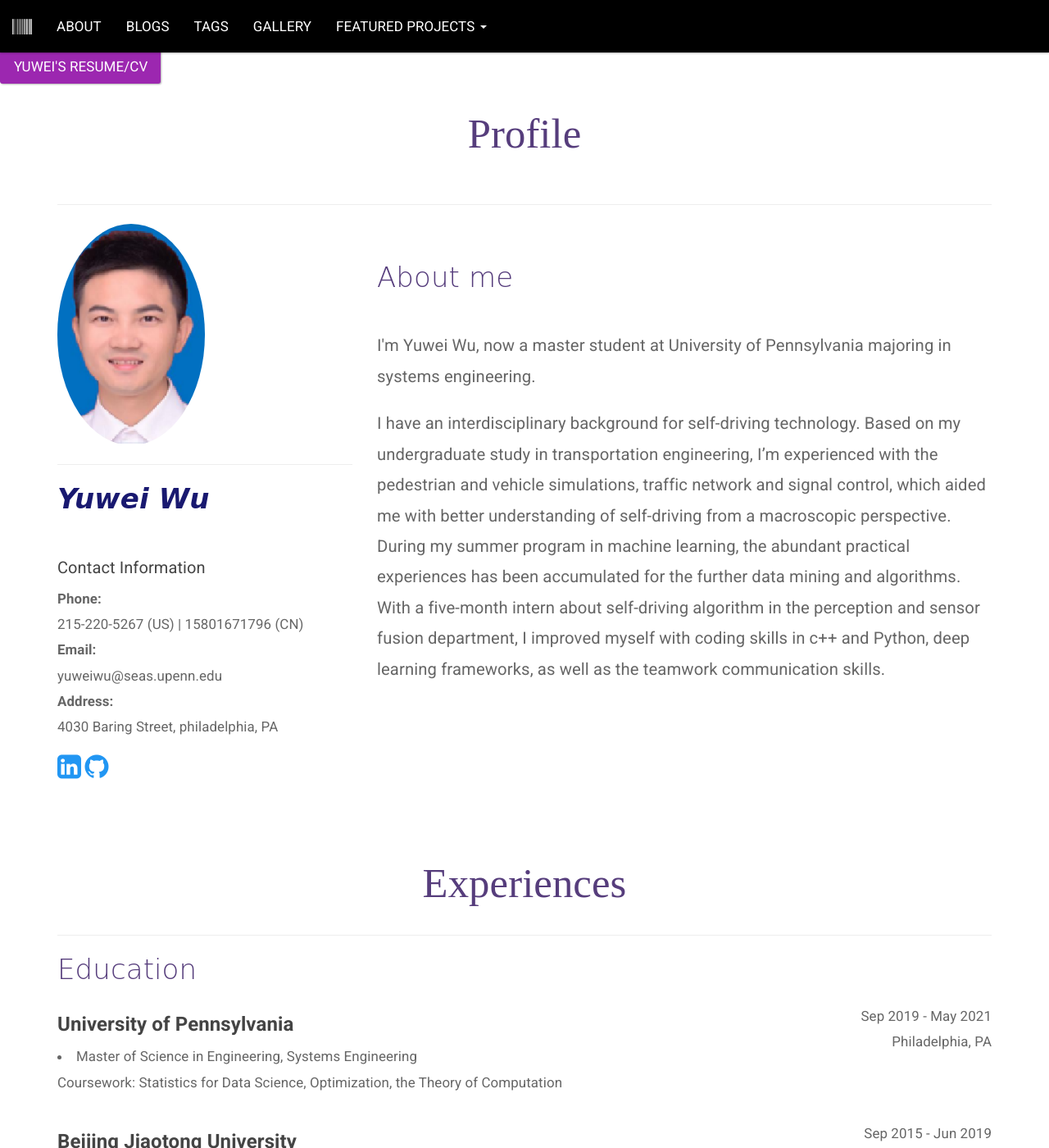
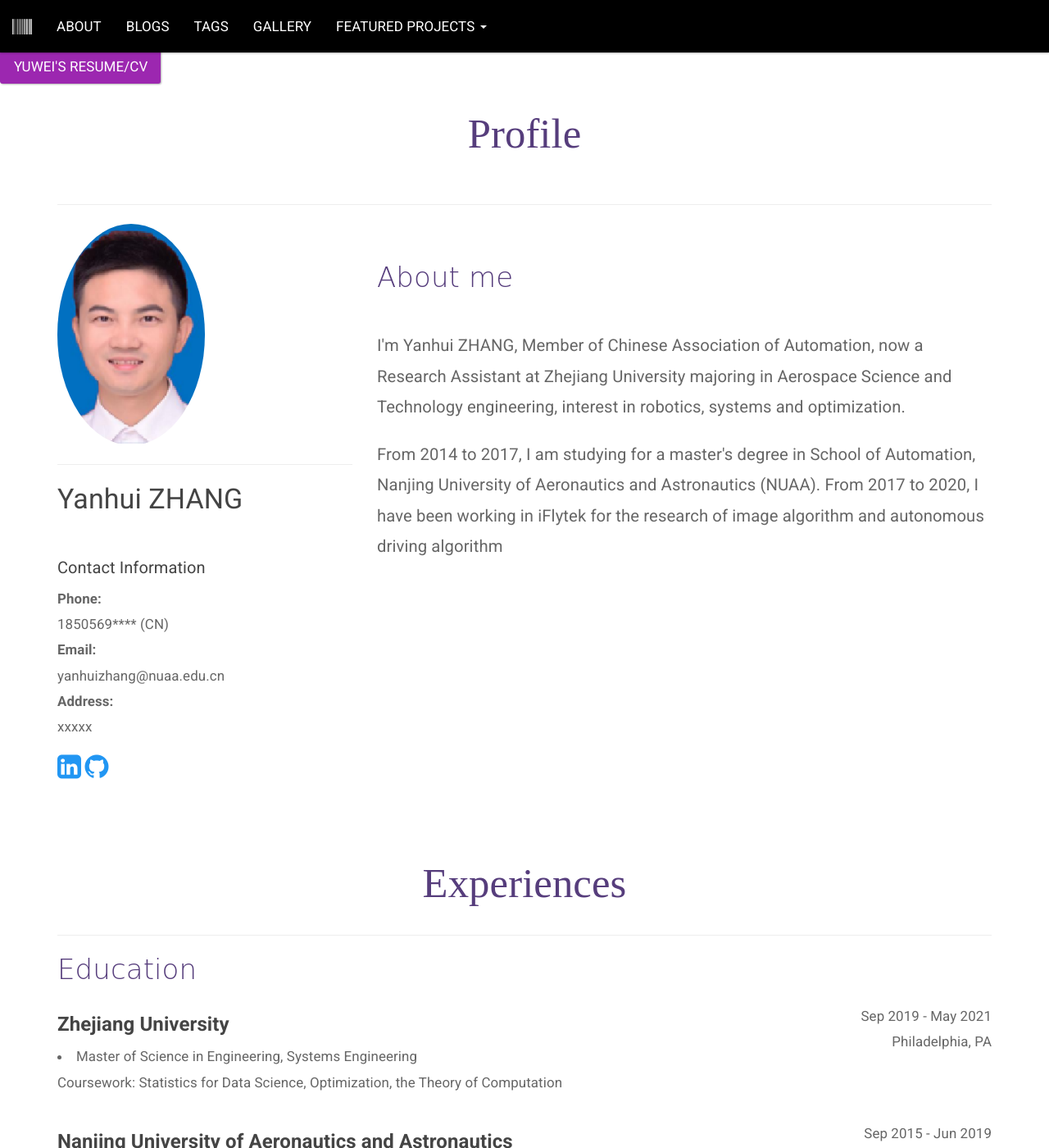
Before and after one commit to ayan1991/ayan1991.github.io, a Jekyll site: the page built from _pages/about.html, in a window 1280 px wide and 1400 px high. Shown: the whole window at 82% size. Built offline with Jekyll 4.4.1, drawn with Linux system fonts in a browser that asks for light colours; some of the changed text lies outside the part shown.

Commit message:
[Modify] 1.Add info

```diff
--- a/404.html
+++ b/404.html
@@ -5,5 +5,5 @@ permalink: 404.html
 ---
 
 <div>
-  <h1>404: Page not found</h1>
+  <h1>404: Oops! So sorry my friend! Page not found, you can connected me by anhuizhang91@gmail.com</h1>
 </div>
--- a/_config.yml
+++ b/_config.yml
@@ -1,30 +1,30 @@
 
 
-title: Hortensia
-name: Yuwei's Tech Blog
+title: Anhui ZHANG
+name: Yanhui ZHANG's Tech Blog
 description:
- I'm Yuwei Wu, now a master student at University of Pennsylvania majoring in systems engineering, interest in robotics, systems and optimization.
+ I'm Yanhui ZHANG, now a Research Assistant at Zhejiang University majoring in Aerospace Science and Technology engineering, interest in robotics, systems and optimization.
 baseurl: ""
-github_username:  yuwei-wu
+github_username:  anhui zhang
 
 baseurl: ""  # the subpath of your site, e.g. /blog
 
-author: Yuwei WU
-author_bio: I'm Yuwei Wu, now a master student at University of Pennsylvania majoring in systems engineering, interest in robotics, systems and optimization.
+author: Yanhui ZHANG
+author_bio:  I'm Yanhui ZHANG, now a Research Assistant at Zhejiang University majoring in Aerospace Science and Technology engineering, interest in aircraft, robotics, systems and optimization.
 
 
 # social links
-github_username:  yuwei-wu
-linkedin_username: yuweiwu-36343214a
+github_username:  Yanhui ZHANG
+linkedin_username: Yanhui ZHANG
 
 
 # wakatime username (coding activity)
-wakatime_username: yuwei-wu
+wakatime_username: Yanhui ZHANG
 
 
-formspree_email: yuweiwu20001@outlook.com
+formspree_email: anhuizhang91@gmail.com
 
-footer-text: Copyright (c) 2020  Yuwei Wu
+footer-text: Copyright (c) 2021  Yanhui ZHANG
 # jekyll-paginate configuration
 paginate: 10
 
@@ -41,6 +41,6 @@ exclude:
 include: ["_pages"]
 permalink: /posts/:title/
 excerpt_separator: <!--more-->
-author: http://www.linkedin.com/in/alainpham
+author: https://orcid.org/0000-0003-0306-9540
 
 host: 0.0.0.0
--- a/_pages/about.html
+++ b/_pages/about.html
@@ -65,7 +65,7 @@ permalink: /about/
 
 <body>
 
-<a class="btn btn-info btn-lg" href="/assets/CV-Yuwei Wu.pdf" style="">Yuwei's Resume/CV</a>
+<a class="btn btn-info btn-lg" href="/assets/CV-Yanhui ZHANG.pdf" style="">Yuwei's Resume/CV</a>
 
 
 <section id="Profile">
@@ -82,17 +82,17 @@ permalink: /about/
 
 				<div class="col-md-4 content-block" >
 					<div>
-						<img class="circular--squareP" src="/assets/images/profile2.jpg" alt="Yuwei Wu"/>
+						<img class="circular--squareP" src="/assets/images/profile2.jpg" alt="Yanhui ZHANG"/>
 						<hr class="m-y-1">
-						<h3 class = "yuwei-name"> Yuwei Wu </h3>
+						<h3 class = "Yanhui-name"> Yanhui ZHANG </h3>
 						<br/>
 						<h5>Contact Information</h5>
-						<p><strong>Phone:</strong><br/>215-220-5267 (US) | 15801671796 (CN) <br/>
-						<strong>Email:</strong><br/>yuweiwu@seas.upenn.edu<br/>
-						<strong>Address:</strong><br/>4030 Baring Street, philadelphia, PA</p>
+						<p><strong>Phone:</strong><br/> 1850569**** (CN) <br/>
+						<strong>Email:</strong><br/>yanhuizhang@nuaa.edu.cn<br/>
+						<strong>Address:</strong><br/>xxxxx</p>
 
-						<a href="https://www.linkedin.com/in/yuwei-wu-36343214a/" class="fa fa-linkedin-square", aria-hidden="true", style="font-size:200%" ></a>
-						<a href="https://github.com/yuwei-wu" class="fa fa-github", aria-hidden="true", style="font-size:200%"></a>
+						<a href="https://www.linkedin.com/in/" class="fa fa-linkedin-square", aria-hidden="true", style="font-size:200%" ></a>
+						<a href="https://github.com/anhuizhang" class="fa fa-github", aria-hidden="true", style="font-size:200%"></a>
 
 					</div>
 
@@ -104,15 +104,11 @@ permalink: /about/
 						<br/>
 						<h3 class="subtitle">About me</h3>
 						<br/>
-						<p class = "extra-roles">I'm Yuwei Wu, now a master student at University of Pennsylvania majoring in systems engineering.</p>
+						<p class = "extra-roles">I'm Yanhui ZHANG, Member of Chinese Association of Automation, now a Research Assistant at Zhejiang University majoring in Aerospace Science and Technology engineering, interest in robotics, systems and optimization.</p>
 
 						<p class = "extra-roles" >
-						I have an interdisciplinary background for self-driving technology.
-						Based on my undergraduate study in transportation engineering, I’m experienced with the pedestrian and vehicle simulations,
-						traffic network and signal control, which aided me with better understanding of self-driving from a macroscopic perspective.
-						During my summer program in machine learning, the abundant practical experiences has been accumulated for the further data mining and algorithms.
-						With a five-month intern about self-driving algorithm in the perception and sensor fusion department, I improved myself with coding skills in c++ and Python,
-						deep learning frameworks, as well as the teamwork communication skills.</p>
+							From 2014 to 2017, I am studying for a master's degree in School of Automation, Nanjing University of Aeronautics and Astronautics (NUAA).
+							From 2017 to 2020, I have been working in iFlytek for the research of image algorithm and autonomous driving algorithm</p>
 					</div>
 				</div>
 	        </div>
@@ -133,7 +129,7 @@ permalink: /about/
 
 				<div class="col-md-9">
 
-					<h4 class = "experience-title">University of Pennsylvania</h4>
+					<h4 class = "experience-title">Zhejiang University</h4>
 
 					<li>Master of Science in Engineering, Systems Engineering</li>
 					Coursework: Statistics for Data Science, Optimization, the Theory of Computation<br/>
@@ -148,7 +144,7 @@ permalink: /about/
             <br/>
 			<div class = "row">
 				<div class="col-md-9">
-					<h4 class = "experience-title">Beijing Jiaotong University</h4>
+					<h4 class = "experience-title">Nanjing University of Aeronautics and Astronautics</h4>
 
 					<li>Bachelor of Engineering, Transportation Engineering</li>
 					Coursework: C Programming, Operational Research, Management Information Systems<br/>
@@ -165,15 +161,15 @@ permalink: /about/
 
 			<div class = "row">
 				<div class="col-md-9">
-					<h4 class = "experience-title">The Hong Kong Polytechnic University</h4>
+					<h4 class = "experience-title">The Chinese University of Hong Kong (Shenzhen Campus)</h4>
 
-					<li>Exchange Program Certificate in Industrial and Systems Engineering</li>
-					Coursework: Data Management in Aviation, Simulation of Logistic Systems, E-business Technology<br/>
+					<li>Visiting for advanced unmanned vehicle and UAV image processing technology</li>
+					<br/>
 				</div>
 
 				<div class="col-md-3 time-place">
-					Sep 2018 - Dec 2018<br/>
-					Hong Kong
+					Sep 2015 - Dec 2016<br/>
+					Shenzhen
 				</div>
 			</div>
 
@@ -181,18 +177,7 @@ permalink: /about/
             <br/>
 
 
-			<div class = "row">
-				<div class="col-md-9">
-				<h4 class = "experience-title">Israel Institute of Technology</h4>
 
-                <li>Summer Program in Machine Learning Technology</li><br/>
-				</div>
-				<div class="col-md-3 time-place">
-                Jul 2018 - Aug 2018<br/>
-                Haifa, Israel
-
-			    </div>
-			</div>
 
 
 
@@ -203,7 +188,7 @@ permalink: /about/
 			<h3 class="subtitle" >Work Experiences</h3>
 
 
-			<div class = "row">
+<!-- 			<div class = "row">
 				<div class="col-md-9">
 					<h4 ><b>Penn Wharton Budget Model </b> | Data Quality Assurance</h4>
 					Skills: Python programming, Data pipeline<br/>
@@ -214,7 +199,7 @@ permalink: /about/
                 Philadelphia, PA
 
 			    </div>
-			</div>
+			</div> -->
 
 <br/>
 
@@ -241,7 +226,7 @@ permalink: /about/
 
 			<div class = "row">
 				<div class="col-md-9">
-				<h4 ><b>Undergraduate Physicists' Program </b> | Research Assistant</h4>
+				<!-- <h4 ><b>Undergraduate Physicists' Program </b> | Research Assistant</h4>
                 Skills: numerical analysis on Matlab, model simulation<br/>
 
 				<li>Implemented experiments to analyze the chaotic phase synchronization of coupled metronome systems</li>
@@ -253,7 +238,7 @@ permalink: /about/
 				<div class="col-md-3 time-place">
                 Dec 2018 - Apr 2019<br/>
                 Beijing China
-
+ -->
 			    </div>
 			</div>
 		</div>
@@ -305,12 +290,7 @@ permalink: /about/
 							</div>
 						</li>
 
-						<li>
-							SQL
-							<div class="progress">
-								<div class="progress-bar bg-success progress-bar-striped progress-bar-animated" role="progressbar" style="width: 30%" aria-valuenow="30" aria-valuemin="0" aria-valuemax="100"></div>
-							</div>
-						</li>
+
 						<li>
 							Bash
 							<div class="progress">
@@ -324,28 +304,25 @@ permalink: /about/
 			<div class="row">
 				<div class="col-md-6">
 					<div class= "sub-skills">
-						<li>PyTorch
+						<li>Model aircraft making and flight
+							<div class="progress">
+								<div class="progress-bar bg-success progress-bar-striped progress-bar-animated" role="progressbar" style="width: 80%" aria-valuenow="80" aria-valuemin="0" aria-valuemax="100"></div>
+							</div>
+						</li>
+						<li>PyTorch/TensorFlow
 						<div class="progress">
 						    <div class="progress-bar bg-success progress-bar-striped progress-bar-animated" role="progressbar" style="width: 60%" aria-valuenow="60" aria-valuemin="0" aria-valuemax="100"></div>
 						</div>
-						<li>scikit-learn
-						<div class="progress">
-						    <div class="progress-bar bg-success progress-bar-striped progress-bar-animated" role="progressbar" style="width: 80%" aria-valuenow="80" aria-valuemin="0" aria-valuemax="100"></div>
-						</div>
-						</li>
-						<li>Git
+
+						<li>Git/SVN
 							<div class="progress">
 								<div class="progress-bar bg-success progress-bar-striped progress-bar-animated" role="progressbar" style="width: 70%" aria-valuenow="70" aria-valuemin="0" aria-valuemax="100"></div>
 							</div>
 						</li>
-						<li>AWS
+
+						<li>Matlab/C++/Python
 							<div class="progress">
-								<div class="progress-bar bg-success progress-bar-striped progress-bar-animated" role="progressbar" style="width: 20%" aria-valuenow="20" aria-valuemin="0" aria-valuemax="100"></div>
-							</div>
-					    </li>
-						<li>Docker
-							<div class="progress">
-								<div class="progress-bar bg-success progress-bar-striped progress-bar-animated" role="progressbar" style="width: 20%" aria-valuenow="20" aria-valuemin="0" aria-valuemax="100"></div>
+								<div class="progress-bar bg-success progress-bar-striped progress-bar-animated" role="progressbar" style="width: 70%" aria-valuenow="70" aria-valuemin="0" aria-valuemax="100"></div>
 							</div>
 					    </li>
 						<li>Ubuntu
@@ -357,37 +334,37 @@ permalink: /about/
 				</div>
 				<div class="col-md-6">
 					<div class= "sub-skills">
-					<li>ROS
+					<li>ROS/Websocket
 						<div class="progress">
-						    <div class="progress-bar bg-success progress-bar-striped progress-bar-animated" role="progressbar" style="width: 30%" aria-valuenow="30" aria-valuemin="0" aria-valuemax="100"></div>
+						    <div class="progress-bar bg-success progress-bar-striped progress-bar-animated" role="progressbar" style="width: 70%" aria-valuenow="70" aria-valuemin="0" aria-valuemax="100"></div>
 						</div>
 					</li>
-					<li>Synchro
+					<li>NLP
 						<div class="progress">
 						    <div class="progress-bar bg-success progress-bar-striped progress-bar-animated" role="progressbar" style="width: 90%" aria-valuenow="90" aria-valuemin="0" aria-valuemax="100"></div>
 						</div>
 					</li>
-					<li>PTV Vissim
+
+					<li>Object avoidance
 						<div class="progress">
 						    <div class="progress-bar bg-success progress-bar-striped progress-bar-animated" role="progressbar" style="width: 70%" aria-valuenow="70" aria-valuemin="0" aria-valuemax="100"></div>
 						</div>
 					</li>
-					<li>ArcGIS
+					<li>Solidworks/3D Printing
 						<div class="progress">
-						    <div class="progress-bar bg-success progress-bar-striped progress-bar-animated" role="progressbar" style="width: 70%" aria-valuenow="70" aria-valuemin="0" aria-valuemax="100"></div>
+						    <div class="progress-bar bg-success progress-bar-striped progress-bar-animated" role="progressbar" style="width: 70%" aria-valuenow="60" aria-valuemin="0" aria-valuemax="100"></div>
 						</div>
 					</li>
-					<li>CAD
-						<div class="progress">
-						    <div class="progress-bar bg-success progress-bar-striped progress-bar-animated" role="progressbar" style="width: 60%" aria-valuenow="60" aria-valuemin="0" aria-valuemax="100"></div>
-						</div>
-					</li>
-					<li>Carla
+					<li>PCB development
 						<div class="progress">
 						    <div class="progress-bar bg-success progress-bar-striped progress-bar-animated" role="progressbar" style="width: 50%" aria-valuenow="25" aria-valuemin="0" aria-valuemax="100"></div>
 						</div>
 					</li>
-
+					<li>MavLink/HUD/SLAM
+						<div class="progress">
+						    <div class="progress-bar bg-success progress-bar-striped progress-bar-animated" role="progressbar" style="width: 50%" aria-valuenow="25" aria-valuemin="0" aria-valuemax="100"></div>
+						</div>
+					</li>
 
 					</div>
 				</div>
@@ -407,36 +384,18 @@ permalink: /about/
 								<div class="progress-bar bg-success progress-bar-striped progress-bar-animated" role="progressbar" style="width: 70%" aria-valuenow="70" aria-valuemin="0" aria-valuemax="100"></div>
 							</div>
 						</li>
-						<li>JavaScript
-							<div class="progress">
-								<div class="progress-bar bg-success progress-bar-striped progress-bar-animated" role="progressbar" style="width: 50%" aria-valuenow="59" aria-valuemin="0" aria-valuemax="100"></div>
-							</div>
-						</li>
+
 					</div>
 				</div>
 				<div class="col-md-6">
 					<div class= "sub-skills">
-					<li>jQuery
+					<li>Video Making
 						<div class="progress">
 						    <div class="progress-bar bg-success progress-bar-striped progress-bar-animated" role="progressbar" style="width: 50%" aria-valuenow="50" aria-valuemin="0" aria-valuemax="100"></div>
 						</div>
 					</li>
 
-					<li>
-						Django
-						<div class="progress">
 
-						<div class="progress-bar bg-success progress-bar-striped progress-bar-animated" role="progressbar" style="width: 30%" aria-valuenow="30" aria-valuemin="0" aria-valuemax="100"></div>
-						</div>
-					</li>
-
-					<li>
-						ReactJS
-						<div class="progress">
-
-						<div class="progress-bar bg-success progress-bar-striped progress-bar-animated" role="progressbar" style="width: 40%" aria-valuenow="40" aria-valuemin="0" aria-valuemax="100"></div>
-						</div>
-					</li>
 					</div>
 				</div>
 			</div>
@@ -461,17 +420,6 @@ permalink: /about/
 
 
 
-			<div class="row">
-               <div class="col-md-9">
-					<h4 class = "experience-title"><a href = "https://fling.seas.upenn.edu/~robocup/wiki/">UPennalizers </a>  Real-Time Robot Detection</h4>
-					Improve the vision systems for Nao robots considered occlusion and lighting variance, develop robot detection using
-                  PyTorch on YOLO based network architecture.<br/>
-					</div>
-					<div class="col-md-3 time-place">
-					Sep 2019 - present<br/>
-
-			    </div>
-			</div>
 
 
 
@@ -585,13 +533,12 @@ application for users’ reservation of containers.</li>
 			    	<hr class="m-y-2">
 				    <h3 class="subtitle" id="Rewards">Rewards <i class="fa fa-trophy fa-x fa_custom "></i></h3>
 					<ul class="extra-roles">
-					    <li>First Prize of the 8th Undergraduate Mathematics Competition of China (2016)</li>
-						<li>First Prize of the 33rd Undergraduate Physical Competition in Parts of China (2016)</li>
-						<li>Second Prize of the 8th China Undergraduate Physicists' Tournament (2017) </li>
-						<li>First Prize of the 10th Undergraduate Physical Experiment Competition of Beijing (2017)</li>
-						<li>Second Prize of the 7th Transportation Technique Competition of Beijing (2017)</li>
-						<li>Third Prize of the 5th Logistic Design Competition of Beijing (2017)</li>
-						<li>Honorable Mention of 2018 Mathematical Contest in Modeling Certificate of Achievement (2017)</li>
+						<li>Silver Award of Anhui Province in Challenge Cup Entrepreneurship Competition (2012)</li>
+						<li>The Champion of NXP National University Aerocraft Competition (2014)</li>
+						<li>National Scholarship for Postgraduate Students of China Southern Airlines (2014)</li>
+						<li>Shenzhen Internet Innovation and Entrepreneurship Competition Team Champion (2015)</li>
+						<li>National Scholarship for Postgraduate Students of China Southern Airlines (2014)</li>
+						<li>National Scholarship for Postgraduate Students of China Southern Airlines (2014)</li>
 					</ul>
 				    <hr class="m-y-2">
 
@@ -604,16 +551,16 @@ application for users’ reservation of containers.</li>
 				<div class="col-md-6">
 				    <h3 class="subtitle">Volunteer Work</h3>
 					<ul class="extra-roles">
-					    <li>Assistant referee in 2nd World Robot Conference</li>
-					    <li>Race router for contestants in 37th Beijing Marathon</li>
+					    <li>A virtual torchbearer of the Shenzhen Universiade in Anhui province</li>
+
 					</ul>
 
 				</div>
 				<div class="col-md-6">
-				    <h3 class="subtitle">Extracurricular Roles</h3>
+				    <h3 class="subtitle">XX Roles</h3>
 					<ul class="extra-roles">
-					    <li>Particapated the United Nations COP 24 Meeting on Climate Change</li>
-					    <li>Awarded the certification of Citi Financial Education for College Students Program</li>
+					    <li>xxxxxli>
+					    <li>XXXX</li>
 					</ul>
 				</div>
 			</div>
```
Also changed, not shown: 2 other files.
